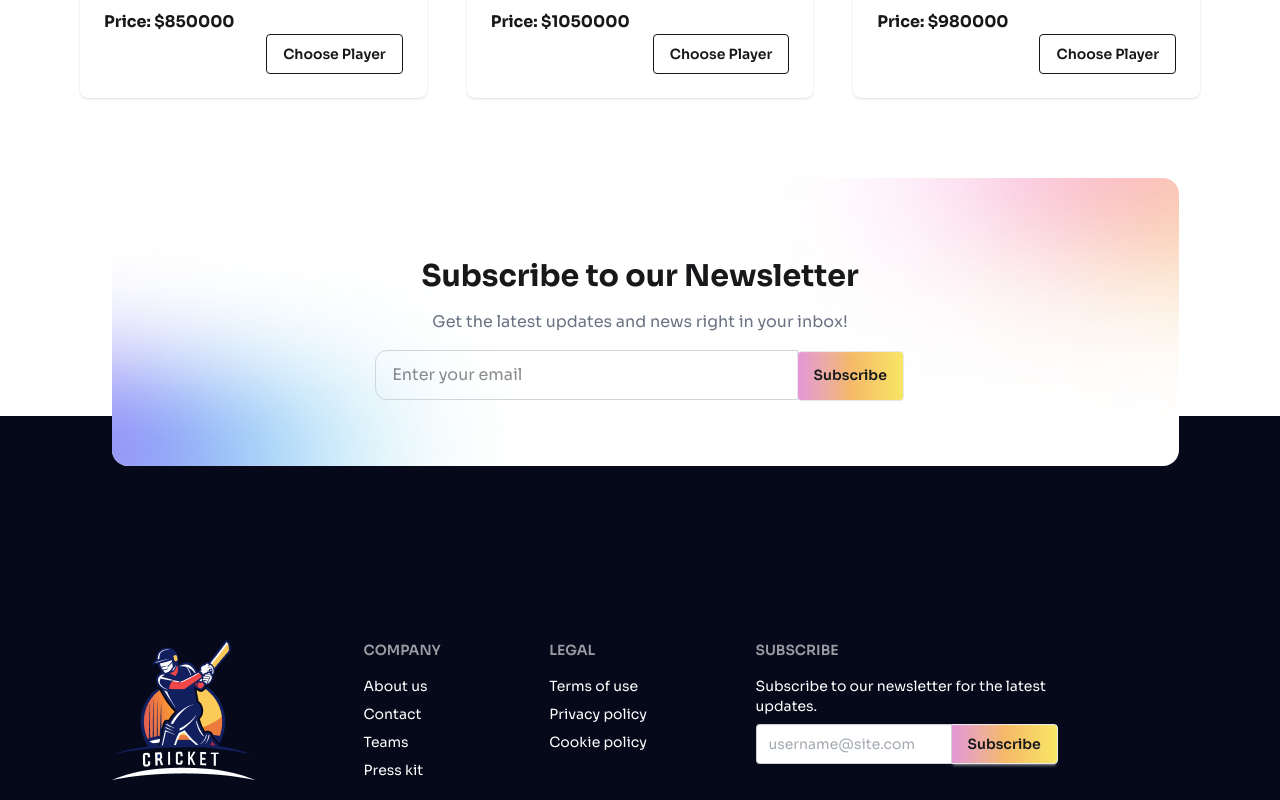
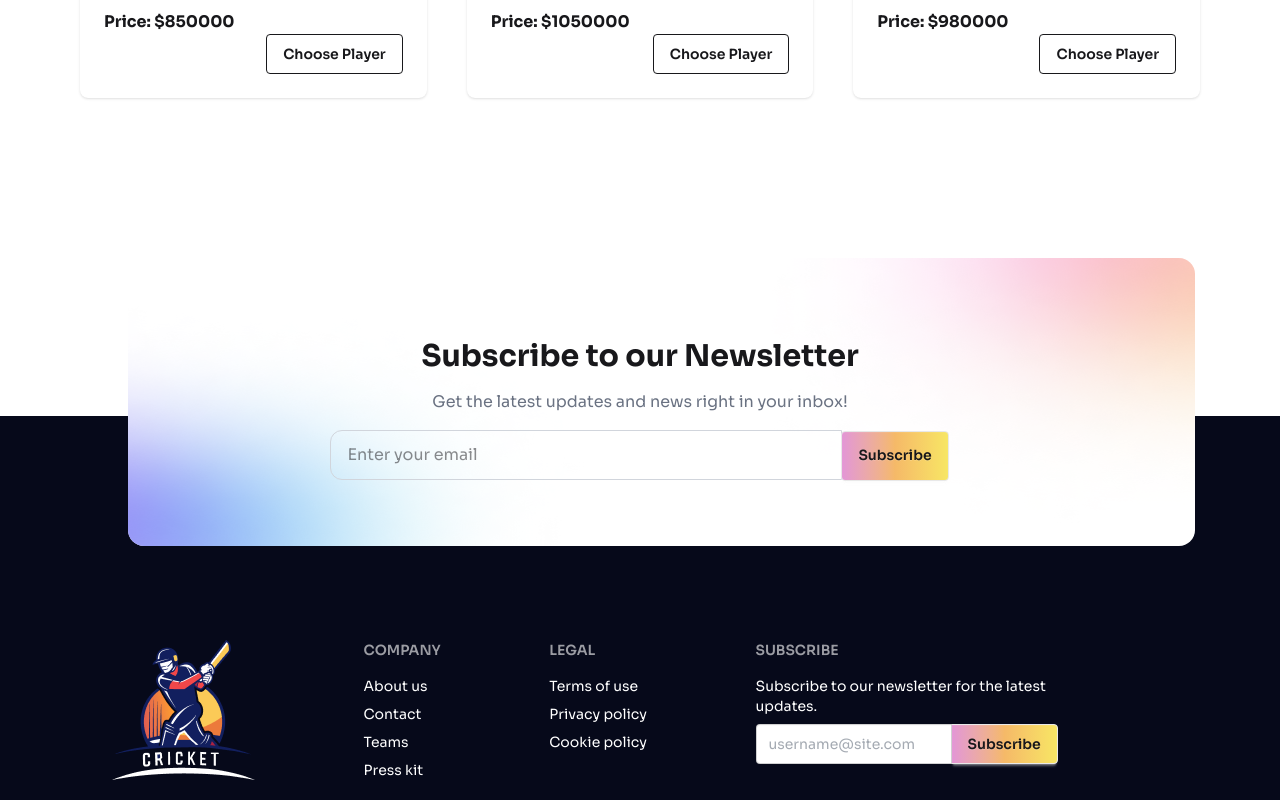
Before and after one commit to tausifislamsheik/BPL-Draft-Hub, a React (Vite) app: page / in a window 1280 px wide. Shown: the part 2531-3331 px from the top of the page. Built offline with nearby package versions, Linux system fonts and the light colour scheme.

Commit message:
Footer section edited

```diff
--- a/src/components/Footer/Footer.jsx
+++ b/src/components/Footer/Footer.jsx
@@ -4,8 +4,8 @@ import bgShadow from '../../assets/images/bg-shadow.png'
 const Footer = () => {
     return (
         <div>
-            <div className='mx-28 -top-52'>
-                 <img className='absolute rounded-2xl h-72 w-10/12 bg-white' src={bgShadow} alt="" />
+            <div className='translate-y-20'>
+                 <img className='absolute rounded-2xl h-72 w-10/12 bg-white mx-32' src={bgShadow} alt="" />
                  <div className='relative text-center pt-20 space-y-4'>
                     <h1 className='text-3xl font-bold'>Subscribe to our Newsletter</h1>
                     <p className='text-gray-500'>Get the latest updates and news right in your inbox!</p>
```
